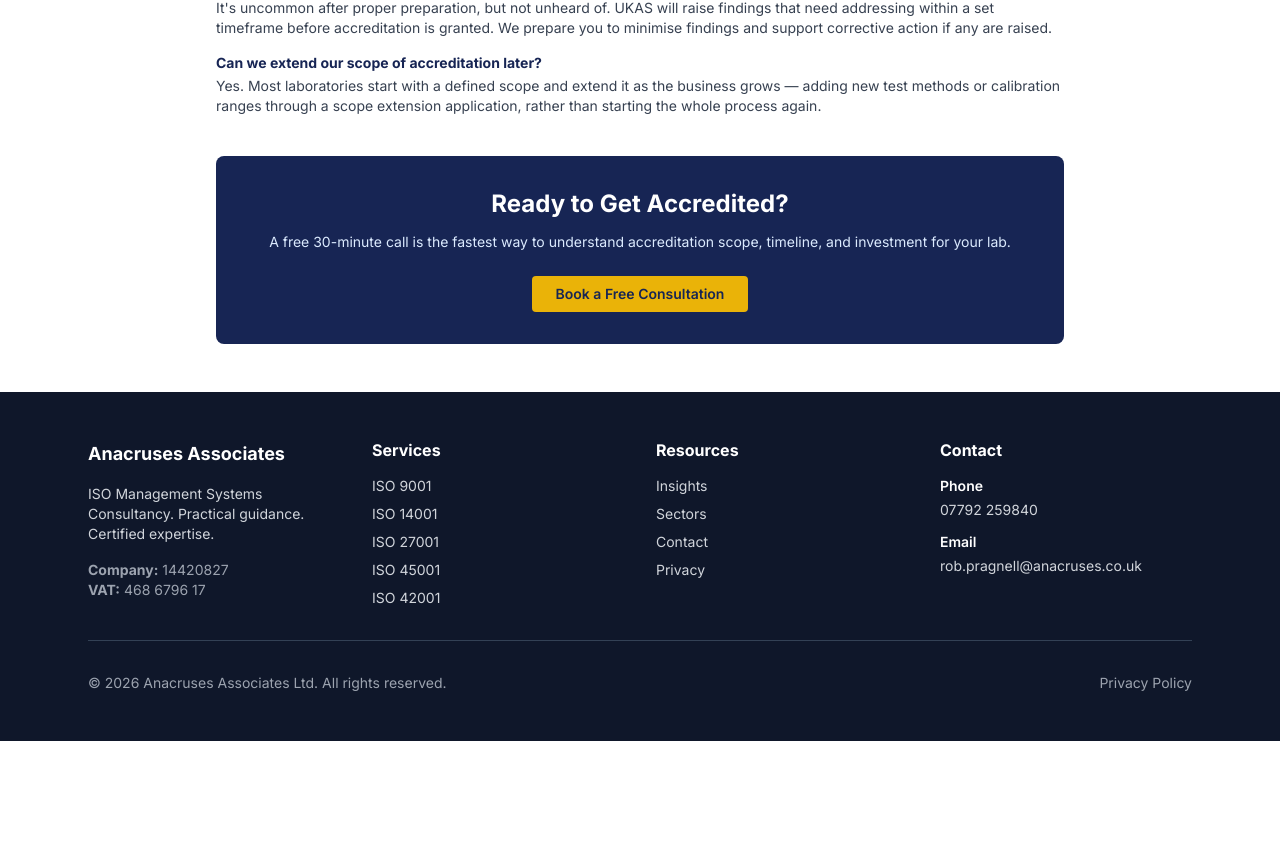
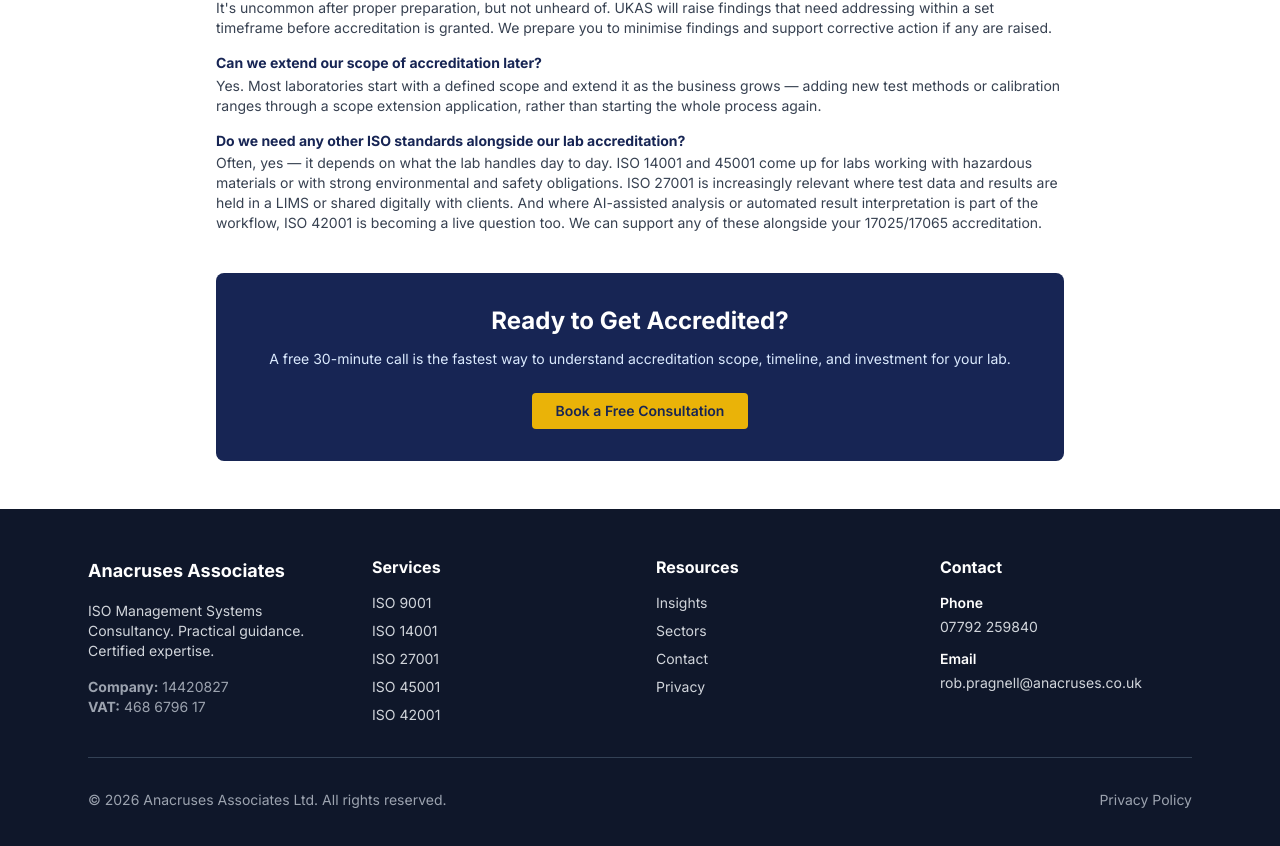
Before and after one commit to anacrusesuk/anacruses-website, a Next.js app: page /sectors/laboratory in a window 1280 px wide. Shown: the part 1259-2105 px from the top of the page. Before the commit the page ends 2000 px from the top, so only its background shows below. Built offline with nearby package versions, Linux system fonts and the light colour scheme.

Commit message:
Add FAQ on additional ISO standards for laboratory sector page

```diff
--- a/app/sectors/laboratory/page.js
+++ b/app/sectors/laboratory/page.js
@@ -48,6 +48,14 @@
         acceptedAnswer: {
           '@type': 'Answer',
           text: 'First-year accreditation typically costs £8,000 to £18,000 depending on scope: £8,000–£12,000 for narrow ISO 17025 scope, up to £18,000 for broad scope, and £14,000–£22,000 for both ISO 17025 and ISO 17065.',
+        },
+      },
+      {
+        '@type': 'Question',
+        name: 'Do we need any other ISO standards alongside our lab accreditation?',
+        acceptedAnswer: {
+          '@type': 'Answer',
+          text: 'Often, yes — it depends on what the lab handles day to day. ISO 14001 and 45001 come up for labs working with hazardous materials or with strong environmental and safety obligations. ISO 27001 is increasingly relevant where test data and results are held in a LIMS or shared digitally with clients. And where AI-assisted analysis or automated result interpretation is part of the workflow, ISO 42001 is becoming a live question too. We can support any of these alongside your 17025/17065 accreditation.',
         },
       },
     ],
@@ -143,6 +151,12 @@
               Yes. Most laboratories start with a defined scope and extend it as the business grows — adding new test methods or calibration ranges through a scope extension application, rather than starting the whole process again.
             </p>
           </div>
+          <div>
+            <h3 className="font-bold text-blue-950 mb-1">Do we need any other ISO standards alongside our lab accreditation?</h3>
+            <p className="text-gray-700">
+              Often, yes — it depends on what the lab handles day to day. ISO 14001 and 45001 come up for labs working with hazardous materials or with strong environmental and safety obligations. ISO 27001 is increasingly relevant where test data and results are held in a LIMS or shared digitally with clients. And where AI-assisted analysis or automated result interpretation is part of the workflow, ISO 42001 is becoming a live question too. We can support any of these alongside your 17025/17065 accreditation.
+            </p>
+          </div>
         </div>
 
         <div className="bg-blue-950 text-white p-8 rounded-lg text-center">
```
